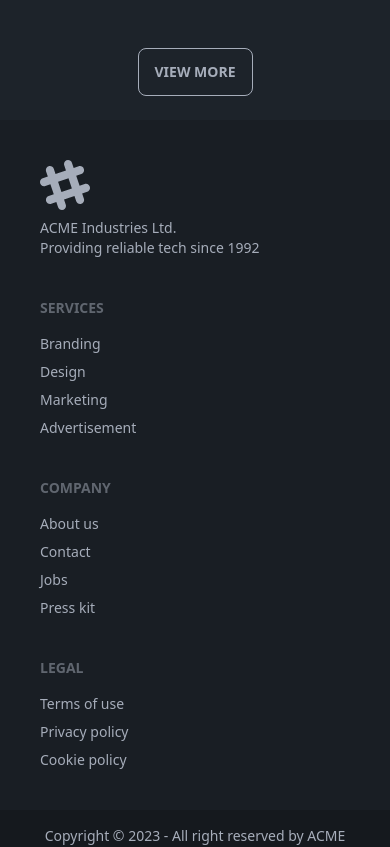
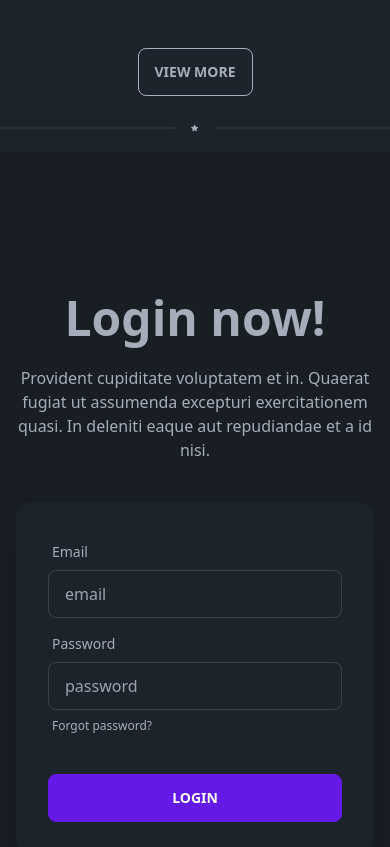
Before and after one commit to Toufiquer/grand-chef-12-client, a React (Vite) app: page / in a window 390 px wide. Shown: the part 2860-3707 px from the top of the page. Built offline with nearby package versions, Linux system fonts and the light colour scheme; no server answers.

Commit message:
instructors page done

```diff
--- /dev/null
+++ b/src/components/CardWithImg/CardWithImg.jsx
@@ -0,0 +1,36 @@
+import { Link } from "react-router-dom";
+
+const CardWithImg = () => {
+  return (
+    <div>
+      <div className="card card-compact w-96 bg-base-100 shadow-xl">
+        <figure>
+          <div className="avatar">
+            <div className="w-24 rounded-xl">
+              <img src="https://i.ibb.co/BsXpQ0z/sta-je-html.jpg" />
+            </div>
+          </div>
+        </figure>
+        <div className="card-body">
+          <h2 className="card-title">Shoes!</h2>
+          <p>
+            <strong>Email: </strong> example@gmail.com
+          </p>
+          <p>
+            <strong>Number of Classes: </strong> 2323
+          </p>
+          <p>
+            <strong>Name of the Classes: </strong> Class1 , Class2
+          </p>
+          <div className="card-actions justify-end">
+            <Link to="/classes/instructor" className="btn btn-primary">
+              See Classes
+            </Link>
+          </div>
+        </div>
+      </div>
+    </div>
+  );
+};
+
+export default CardWithImg;
--- /dev/null
+++ b/src/components/ContactUs/ContactUs.jsx
@@ -0,0 +1,52 @@
+const ContactUs = () => {
+  return (
+    <div>
+      <div className="hero min-h-screen bg-base-200">
+        <div className="hero-content flex-col lg:flex-row-reverse">
+          <div className="text-center lg:text-left">
+            <h1 className="text-5xl font-bold">Login now!</h1>
+            <p className="py-6">
+              Provident cupiditate voluptatem et in. Quaerat fugiat ut assumenda
+              excepturi exercitationem quasi. In deleniti eaque aut repudiandae
+              et a id nisi.
+            </p>
+          </div>
+          <div className="card flex-shrink-0 w-full max-w-sm shadow-2xl bg-base-100">
+            <div className="card-body">
+              <div className="form-control">
+                <label className="label">
+                  <span className="label-text">Email</span>
+                </label>
+                <input
+                  type="text"
+                  placeholder="email"
+                  className="input input-bordered"
+                />
+              </div>
+              <div className="form-control">
+                <label className="label">
+                  <span className="label-text">Password</span>
+                </label>
+                <input
+                  type="text"
+                  placeholder="password"
+                  className="input input-bordered"
+                />
+                <label className="label">
+                  <a href="#" className="label-text-alt link link-hover">
+                    Forgot password?
+                  </a>
+                </label>
+              </div>
+              <div className="form-control mt-6">
+                <button className="btn btn-primary">Login</button>
+              </div>
+            </div>
+          </div>
+        </div>
+      </div>
+    </div>
+  );
+};
+
+export default ContactUs;
--- a/src/components/Nav/NavLinks.jsx
+++ b/src/components/Nav/NavLinks.jsx
@@ -17,7 +17,7 @@ const NavLinks = ({ user }) => {
         <NavLink to="/">Home</NavLink>
       </li>
       <li>
-        <NavLink to="/instructors">Instructors</NavLink>
+        <NavLink to="/instructor">Instructor</NavLink>
       </li>
       <li>
         <NavLink to="/classes">Classes</NavLink>
--- a/src/pages/Home/Home.jsx
+++ b/src/pages/Home/Home.jsx
@@ -2,6 +2,7 @@ import { BsFillStarFill } from "react-icons/bs";
 import Hero from "../../components/Hero/Hero";
 import Instructors from "../../components/Instructors/Instructors";
 import TopClasses from "../../components/TopClasses/TopClasses";
+import ContactUs from "../../components/ContactUs/ContactUs";
 
 const Home = () => {
   return (
@@ -15,6 +16,10 @@ const Home = () => {
         <BsFillStarFill />
       </div>
       <Instructors />
+      <div className="divider">
+        <BsFillStarFill />
+      </div>
+      <ContactUs />
     </>
   );
 };
--- /dev/null
+++ b/src/pages/Instructor/Instructor.jsx
@@ -0,0 +1,17 @@
+import CardWithImg from "../../components/CardWithImg/CardWithImg";
+
+const Instructor = () => {
+  return (
+    <div className="container mx-auto">
+      <div className="grid grid-cols-1 md:grid-cols-3 gap-6">
+        <CardWithImg />
+        <CardWithImg />
+        <CardWithImg />
+        <CardWithImg />
+        <CardWithImg />
+      </div>
+    </div>
+  );
+};
+
+export default Instructor;
--- a/src/router/router.jsx
+++ b/src/router/router.jsx
@@ -9,6 +9,7 @@ import DisplayCenter from "../components/DisplayCenter/DisplayCenter";
 import DashBoardContent from "../components/DashBoardContent/DashBoardContent";
 import StudentDashboard from "../pages/StudentDashboard/StudentDashboard";
 import NotFound from "../pages/NotFound/NotFound";
+import Instructor from "../pages/Instructor/Instructor";
 
 export const router = createBrowserRouter([
   {
@@ -20,10 +21,10 @@ export const router = createBrowserRouter([
     ),
   },
   {
-    path: "/about",
+    path: "/instructor",
     element: (
       <Main>
-        <About />
+        <Instructor />
       </Main>
     ),
   },
```
